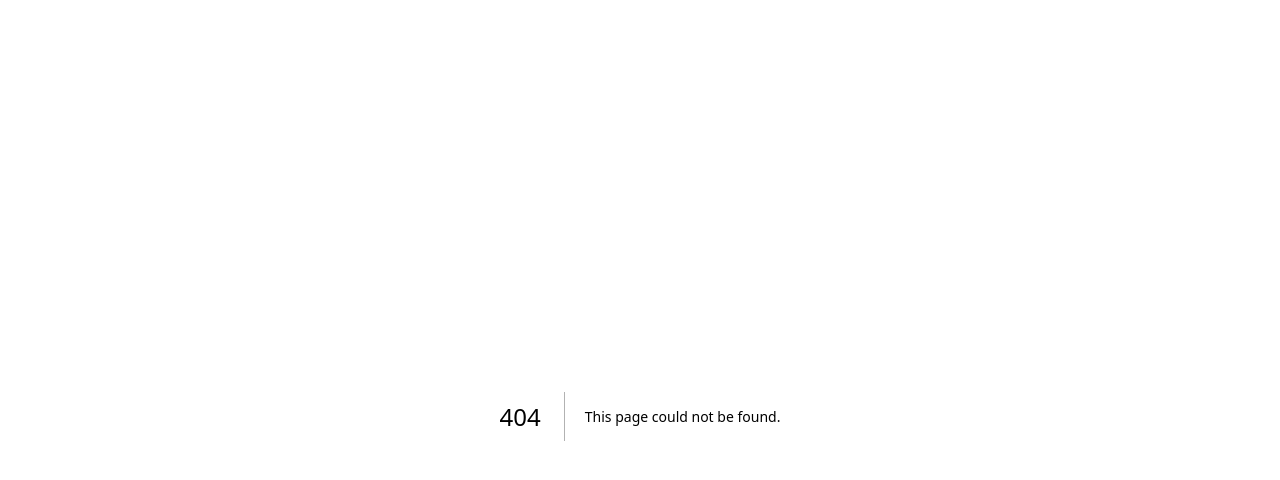
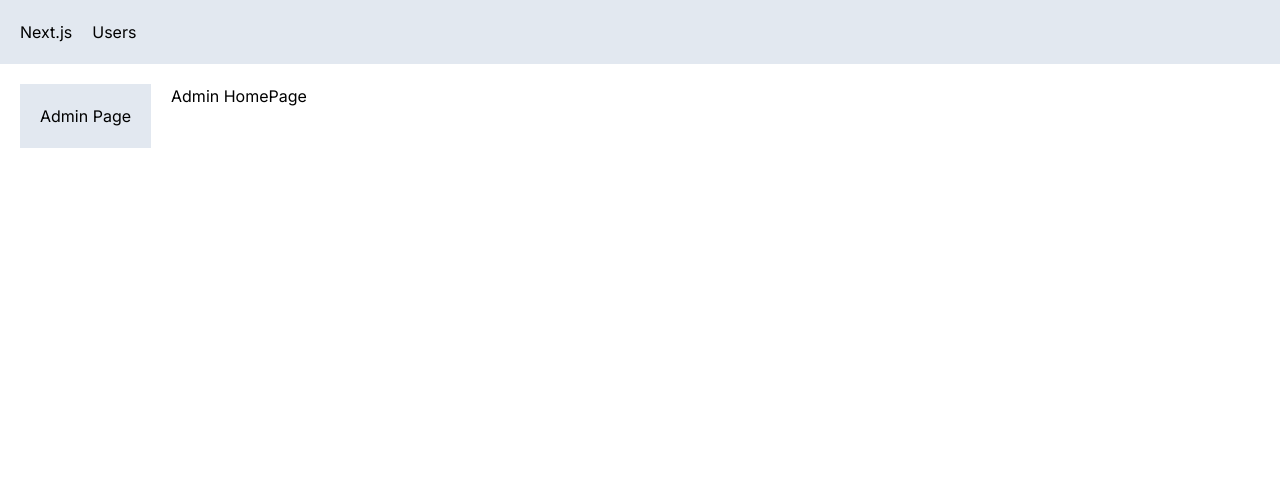
Before and after one commit to Oconer-git/Next-js-practice, a Next.js app: page /admin in a window 1280 px wide. Before the commit this address had no page. Shown: the top 480 px of the page. Built offline with nearby package versions, Linux system fonts and the light colour scheme.

Commit message:
testing layout

```diff
--- /dev/null
+++ b/app/NavBar.tsx
@@ -0,0 +1,12 @@
+import React from 'react'
+import Link from 'next/link'
+const NavBar = () => {
+    return (
+        <div className="flex bg-slate-200 p-5">
+            <Link href="/" className="mr-5">Next.js</Link>
+            <Link href="/users">Users</Link>
+        </div>
+    )
+}
+
+export default NavBar
--- /dev/null
+++ b/app/admin/layout.tsx
@@ -0,0 +1,15 @@
+import React, { ReactNode } from "react"
+
+interface Props {
+    children: ReactNode
+}
+const AdminLayout = ({children}: Props) => {
+    return (
+        <div className="flex">
+            <aside className="bg-slate-200 p-5 mr-5">Admin Page</aside>
+            {children}
+        </div>
+    )
+}
+
+export default AdminLayout
--- /dev/null
+++ b/app/admin/page.tsx
@@ -0,0 +1,8 @@
+
+const AdminHomePage = () => {
+    return (
+        <div>Admin HomePage</div>
+    )
+}
+
+export default AdminHomePage
--- a/app/globals.css
+++ b/app/globals.css
@@ -14,5 +14,10 @@
 
 body {
   color: rgb(var(--foreground-rgb));
-  padding: 1rem;
 }
+
+@layer base {
+  h1 {
+    @apply font-extrabold text-2xl mb-3;
+  }
+}
--- a/app/layout.tsx
+++ b/app/layout.tsx
@@ -1,6 +1,7 @@
 import './globals.css'
 import type { Metadata } from 'next'
 import { Inter } from 'next/font/google'
+import NavBar from './NavBar'
 
 const inter = Inter({ subsets: ['latin'] })
 
@@ -16,7 +17,12 @@
 }) {
   return (
     <html lang="en" data-theme="winter">
-      <body className={inter.className}>{children}</body>
+      <body className={inter.className}>
+        <NavBar/>
+        <main className="p-5">
+          {children}
+        </main>
+      </body>
     </html>
   )
 }
--- a/app/users/page.tsx
+++ b/app/users/page.tsx
@@ -10,7 +10,6 @@
   return (
     <div>
       <h1>Users</h1>
-      <p>{new Date().toLocaleTimeString()}</p>
       <UserTable sortOrder={sortOrder}/>
     </div>
   )
```
